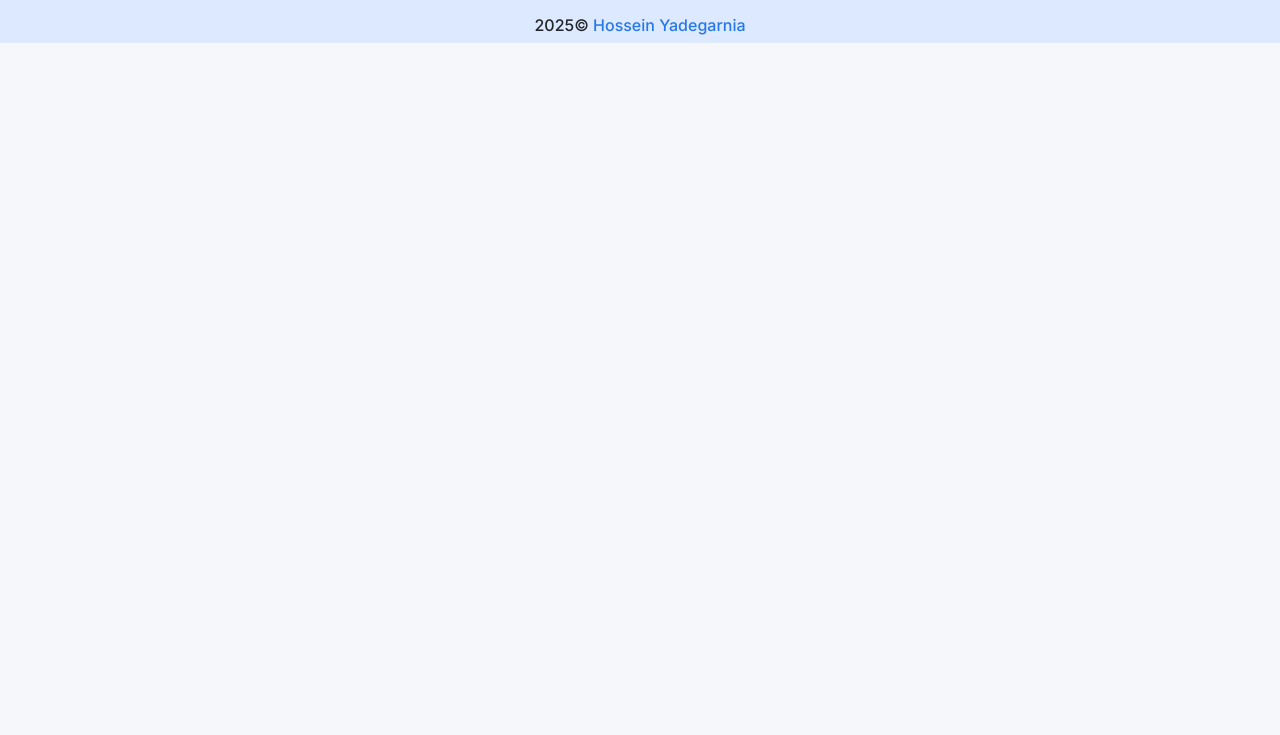
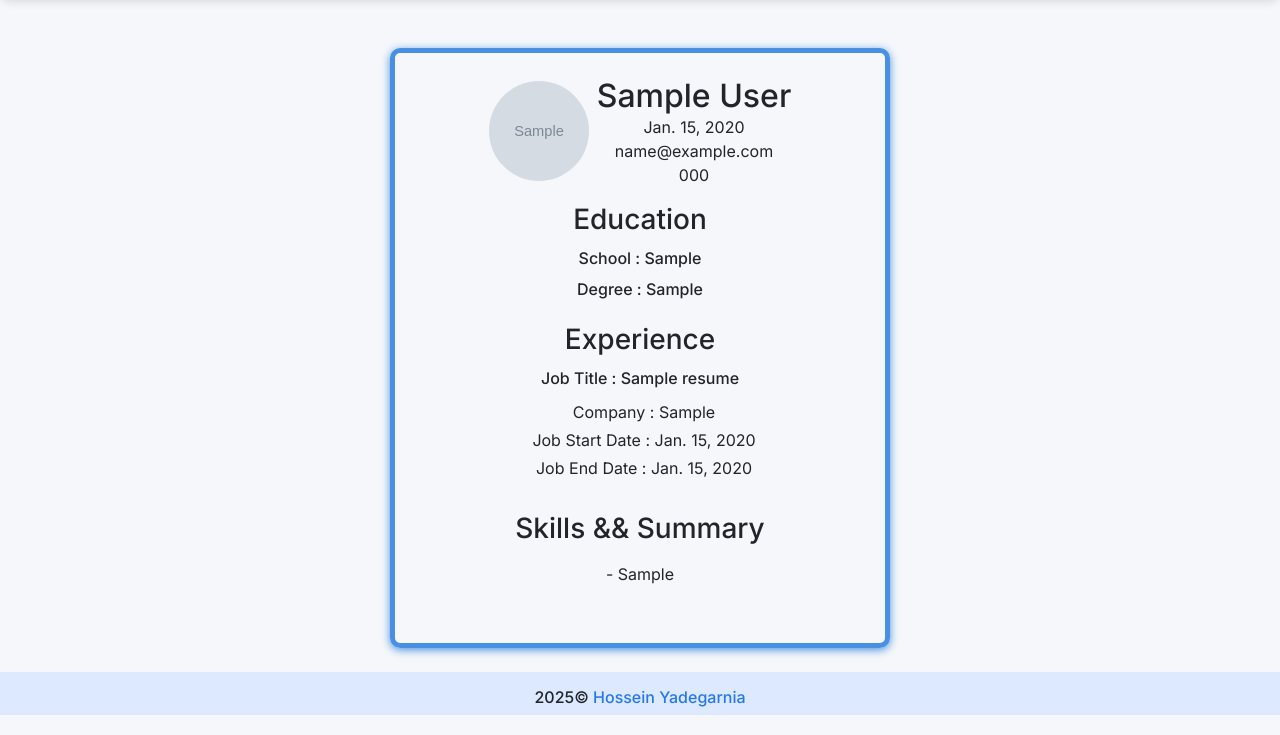
Before and after one commit to hosseinyn/dj-resume-builder, a Django app: page /resume/access/1 in a window 1280 px wide. Shown: the part 65-800 px from the top of the page. Run offline with Django 5.2, Linux system fonts and the light colour scheme; tables that the repository leaves empty hold one stand-in row (values such as "Sample post"); grey boxes marked "Sample" are stand-in pictures; style sheets or scripts are compiled from the project's sources; some libraries are stand-ins or nearby versions.

Commit message:
Add public resume page

```diff
--- a/ResumeBuilder/ResumeBuilder/settings.py
+++ b/ResumeBuilder/ResumeBuilder/settings.py
@@ -42,7 +42,6 @@ INSTALLED_APPS = [
     'app',
     'resume',
     'bootstrap5',
-    'django_sass',
 ]
 
 MIDDLEWARE = [
--- a/ResumeBuilder/static/styles/auth_form.css
+++ b/ResumeBuilder/static/styles/auth_form.css
@@ -20,7 +20,6 @@
   color: white !important;
   transition: 0.6s;
 }
-
 .home-page button:hover {
   background-color: #4A90E2 !important;
 }
--- a/ResumeBuilder/static/styles/resume.css
+++ b/ResumeBuilder/static/styles/resume.css
@@ -65,4 +65,27 @@
 }
 .resumes .create-resume-btn:hover {
   background-color: #4A90E2 !important;
+}
+
+.resume-content {
+  border: 5px solid #4A90E2;
+  box-shadow: #4A90E2 0px 2px 8px 0px;
+  width: 500px;
+  min-height: 600px;
+  height: auto;
+  border-radius: 10px;
+}
+
+.resume-person-picture img {
+  height: 100px;
+  width: 100px;
+  border-radius: 50%;
+}
+
+.resume-skills-content p {
+  width: 395px;
+  white-space: normal;
+  word-wrap: break-word;
+  word-break: break-word;
+  overflow-wrap: break-word;
 }/*# sourceMappingURL=resume.css.map */
--- a/ResumeBuilder/static/styles/resume.scss
+++ b/ResumeBuilder/static/styles/resume.scss
@@ -24,3 +24,26 @@
     @include project-blue-button;
     width: 40%;
 }
+
+.resume-content{
+    border: 5px solid $blue_hover;
+    box-shadow: $blue_hover 0px 2px 8px 0px;
+    width: 500px;
+    min-height: 600px;
+    height: auto;
+    border-radius: 10px;
+}
+
+.resume-person-picture img{
+    height: 100px;
+    width: 100px;
+    border-radius: 50%;
+}
+
+.resume-skills-content p{
+    width: 395px;
+    white-space: normal;
+    word-wrap: break-word;
+    word-break: break-word;
+    overflow-wrap: break-word;
+}
--- a/ResumeBuilder/templates/resume.html
+++ b/ResumeBuilder/templates/resume.html
@@ -1,18 +1,84 @@
 {% extends 'base.html' %}
-<!DOCTYPE html>
-<html lang="en">
-<head>
-    <meta charset="UTF-8">
-    <meta name="viewport" content="width=device-width, initial-scale=1.0">
-    <title>{% block title %} {{resume.full_name}} {% endblock %}</title>
-</head>
-<body>
 
-    {% block content %}
+<title>{% block title %} {{resume.full_name}} {% endblock %}</title>
 
+{% block content %}
 
+<br />
 
-    {% endblock %}
+<center>
+  <div
+    class="resume-content d-flex flex-column gap-3 mt-4 pt-4 align-items-center"
+  >
+    <div class="resume-person-info d-flex flex-row gap-2">
+      <div class="resume-person-picture">
+        <img
+          src="{{resume.profile_picture.url}}"
+          alt="{{resume.full_name}}"
+          class="mt-1"
+        />
+      </div>
 
-</body>
-</html>
+      <div
+        class="resume-person-info-text d-flex flex-column align-items-center"
+      >
+        <h2 class="mb-0">{{resume.full_name}}</h2>
+
+        <p class="mb-0">{{resume.birthday}}</p>
+
+        {% if resume.email %}
+        <p class="mb-0">{{resume.email}}</p>
+        {% else %}
+        <p>No Email</p>
+        {% endif %} {% if resume.phone %}
+        <p class="mb-0">{{resume.phone}}</p>
+        {% else %}
+        <p>No Phone Number</p>
+        {% endif %}
+      </div>
+    </div>
+
+    <div class="education d-flex flex-column gap-1">
+      <h3>Education</h3>
+      {% if resume.school %}
+      <h6>School : {{resume.school}}</h6>
+      {% else %}
+      <h6>No School Entred.</h6>
+      {% endif %} {% if resume.degree %}
+      <h6>Degree : {{resume.degree}}</h6>
+      {% else %}
+      <h6>No Degree Entred.</h6>
+      {% endif %}
+    </div>
+
+    <div class="experience d-flex flex-column gap-1">
+      <h3>Experience</h3>
+
+      <h6>Job Title : {{resume.job_title}}</h6>
+
+      {% if resume.company %}
+      <p class="mb-0 ms-2">Company : {{resume.company}}</p>
+      {% else %}
+      <p class="mb-0 ms-2">No Company</p>
+      {% endif %} {% if resume.job_start_date %}
+      <p class="mb-0 ms-2">Job Start Date : {{resume.job_start_date}}</p>
+      {% else %}
+      <p class="mb-0 ms-2">No Job Start Date</p>
+      {% endif %} {% if resume.job_end_date %}
+      <p class="ms-2">Job End Date : {{resume.job_end_date}}</p>
+      {% else %}
+      <p class="ms-2">No Job End Date</p>
+      {% endif %}
+    </div>
+
+    <div class="resume-skills-content d-flex flex-column gap-2">
+      <h3>Skills && Summary</h3>
+
+      <p>- {{resume.skills}}</p>
+    </div>
+  </div>
+</center>
+
+<br />
+
+{% endblock %}
```
Also changed, not shown: ResumeBuilder/templates/auth/panel.html (+1 -9 lines), ResumeBuilder/templates/create_resume.html (+2 -10 lines), ResumeBuilder/templates/edit_resume.html (+2 -10 lines), ResumeBuilder/templates/home.html (+2 -9 lines), requirements.txt (added, +47 -0 lines), 3 other files.
